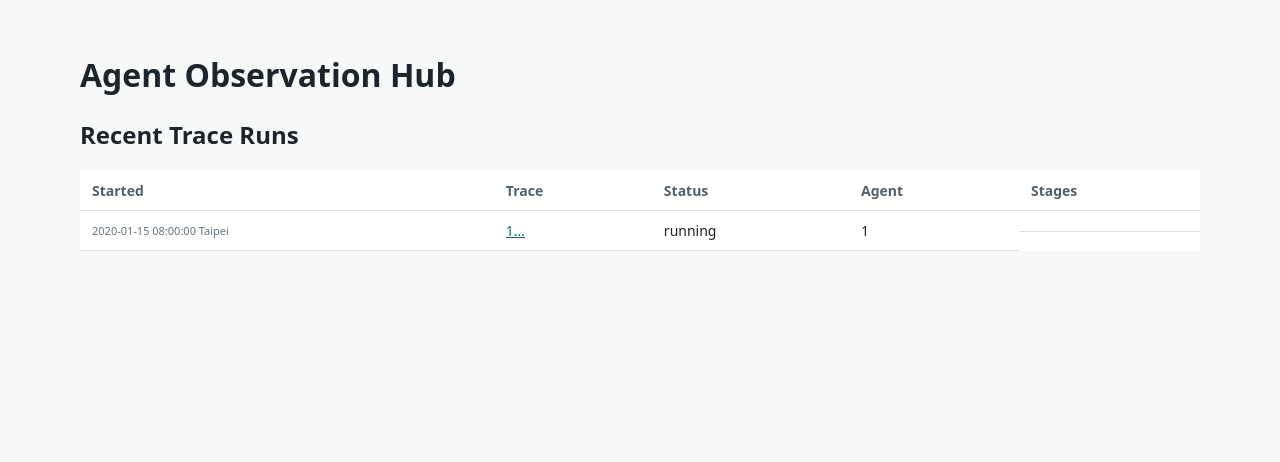
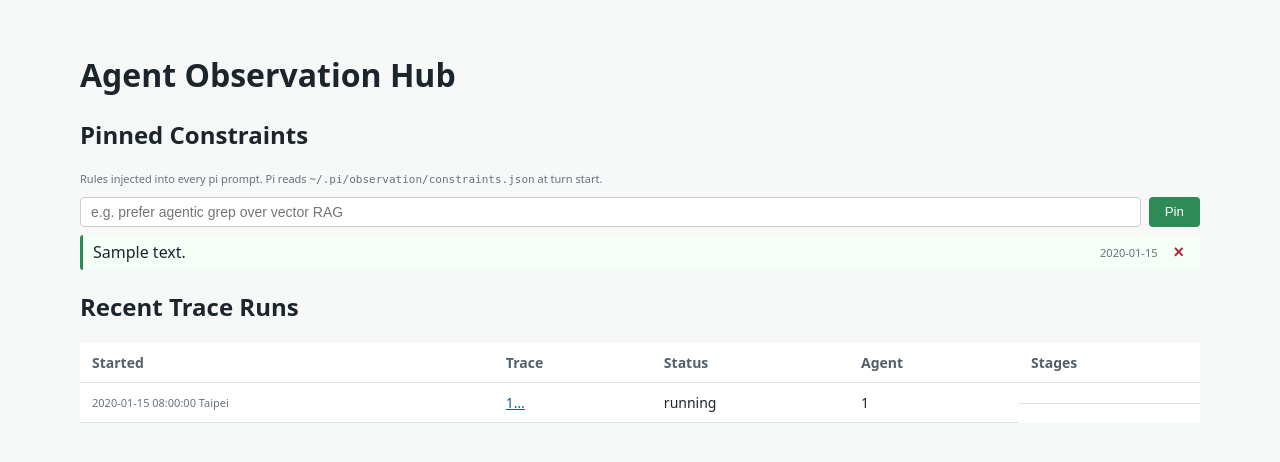
Before and after one commit to istale/agent-observation-hub, a FastAPI app: page / in a window 1280 px wide. Shown: the top 462 px of the page. Run offline with FastAPI, Linux system fonts and the light colour scheme; tables that the repository leaves empty hold one stand-in row (values such as "Sample post"); parts of the project's set-up code (start-up, migrations or seed data) failed here and were passed over.

Commit message:
control panel: pin project-level constraints that pi injects every turn
Adds a write-side companion to the observation hub: a small control
panel where the user can pin short rules ("prefer agentic grep over
vector RAG", "reply in traditional Chinese") and have them automatically
injected as a preamble into every pi prompt — without restarting pi.

Components:
- migrations/005_pinned_constraints.sql: id / text / scope / created_at.
- repositories.py: insert / list / delete.
- api/constraints.py: POST /api/constraints, GET, DELETE; atomically
  writes the snapshot to $AOH_OBSERVATION_DIR/constraints.json after
  every change so pi picks it up on its next turn.
- main.py: registers the router; index handler loads constraints for
  display.
- templates/index.html: "Pinned Constraints" section with add form
  and per-row delete buttons. Inline JS POSTs via fetch and reloads.
- style.css: green-tinted constraint list, delete button.
- tests/test_constraints.py: POST/GET/DELETE, scope filter, snapshot
  file writing, empty-text rejection, 404 on missing id (5 cases).

Co-Authored-By: Claude Opus 4.7 <noreply@anthropic.com>

```diff
--- a/app/main.py
+++ b/app/main.py
@@ -6,6 +6,7 @@ from fastapi.templating import Jinja2Templates
 import asyncio
 
 from app.api.agent_events import router as agent_events_router
+from app.api.constraints import router as constraints_router
 from app.config import get_settings
 from app.observation_tailer import run_tailer
 from app.api.correlations import router as correlations_router
@@ -70,6 +71,7 @@ def create_app() -> FastAPI:
     app.include_router(correlations_router)
     app.include_router(raw_router)
     app.include_router(agent_events_router)
+    app.include_router(constraints_router)
 
     @app.get("/", response_class=HTMLResponse)
     def index(request: Request):
@@ -79,7 +81,8 @@ def create_app() -> FastAPI:
         stage_counts = repo.stage_counts_for_sessions(list({sid for sid in session_ids}))
         for r in runs:
             r["stage_counts"] = stage_counts.get(r.get("session_id"), {})
-        return templates.TemplateResponse(request, "index.html", {"runs": runs})
+        constraints = repo.list_pinned_constraints()
+        return templates.TemplateResponse(request, "index.html", {"runs": runs, "constraints": constraints})
 
     @app.get("/traces/{trace_id}", response_class=HTMLResponse)
     def trace_page(request: Request, trace_id: str):
--- a/app/ui/static/style.css
+++ b/app/ui/static/style.css
@@ -218,3 +218,21 @@ details.stage-diff summary { cursor: pointer; }
 .role-user       { background:#dff5ec; }
 .role-assistant  { background:#e3edf6; }
 .role-tool, .role-toolResult { background:#f7e3dc; }
+
+/* --- Pinned Constraints --- */
+.constraint-form { display:flex; gap:8px; margin: 8px 0; }
+.constraint-form input { flex:1; padding:6px 10px; border:1px solid #ccc; border-radius:4px; font-size:14px; }
+.constraint-form button { padding:6px 16px; background:#2e8b57; color:white; border:0; border-radius:4px; cursor:pointer; }
+.constraint-list { list-style:none; padding:0; margin:8px 0; }
+.constraint-list li {
+  display:flex; align-items:center; gap:10px;
+  padding:6px 10px; background:#f5fff8;
+  border-left:3px solid #2e8b57; border-radius:3px;
+  margin-bottom:4px;
+}
+.constraint-text { flex:1; }
+.delete-btn {
+  background:transparent; border:0; color:#b02a37; font-size:18px;
+  cursor:pointer; font-weight:700;
+}
+.delete-btn:hover { color:#7a1822; }
--- a/app/ui/templates/index.html
+++ b/app/ui/templates/index.html
@@ -8,6 +8,42 @@
 <body>
   <main>
     <h1>Agent Observation Hub</h1>
+
+    <h2>Pinned Constraints</h2>
+    <p class="muted small">Rules injected into every pi prompt. Pi reads <code>~/.pi/observation/constraints.json</code> at turn start.</p>
+    <form id="constraint-form" class="constraint-form" onsubmit="addConstraint(event)">
+      <input type="text" id="constraint-text" placeholder="e.g. prefer agentic grep over vector RAG" required>
+      <button type="submit">Pin</button>
+    </form>
+    {% if constraints %}
+      <ul class="constraint-list">
+        {% for c in constraints %}
+          <li>
+            <span class="constraint-text">{{ c.text }}</span>
+            <span class="muted small">{{ c.created_at }}</span>
+            <button class="delete-btn" onclick="deleteConstraint('{{ c.id }}')">×</button>
+          </li>
+        {% endfor %}
+      </ul>
+    {% else %}
+      <p class="muted">No constraints pinned. Add one above to inject project-level rules into pi.</p>
+    {% endif %}
+    <script>
+      async function addConstraint(e) {
+        e.preventDefault();
+        const text = document.getElementById('constraint-text').value.trim();
+        if (!text) return;
+        const resp = await fetch('/api/constraints', { method: 'POST', headers: {'Content-Type': 'application/json'}, body: JSON.stringify({text}) });
+        if (resp.ok) location.reload();
+        else alert('failed: ' + await resp.text());
+      }
+      async function deleteConstraint(id) {
+        if (!confirm('Remove this constraint?')) return;
+        const resp = await fetch('/api/constraints/' + id, { method: 'DELETE' });
+        if (resp.ok) location.reload();
+      }
+    </script>
+
     <h2>Recent Trace Runs</h2>
     <table>
       <thead><tr><th>Started</th><th>Trace</th><th>Status</th><th>Agent</th><th>Stages</th></tr></thead>
```
Also changed, not shown: app/api/constraints.py (added, +79 -0 lines), tests/test_constraints.py (added, +60 -0 lines), app/storage/migrations/005_pinned_constraints.sql (added), app/storage/repositories.py.
